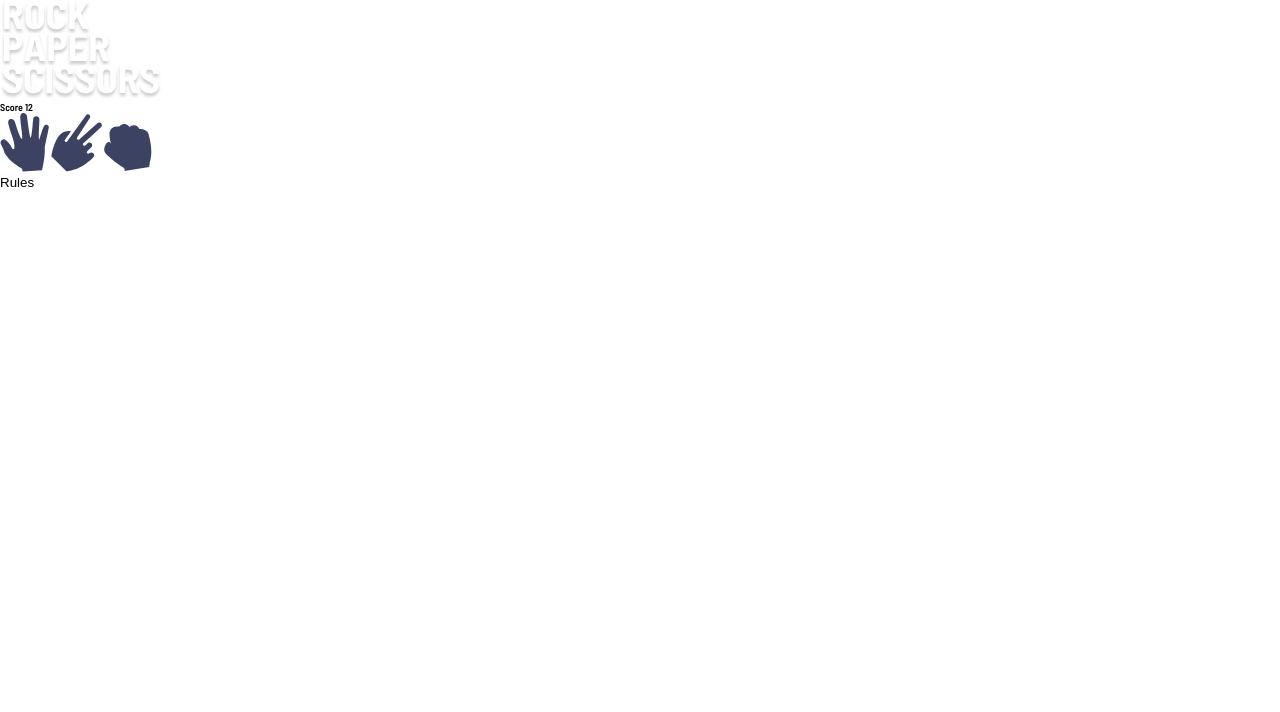
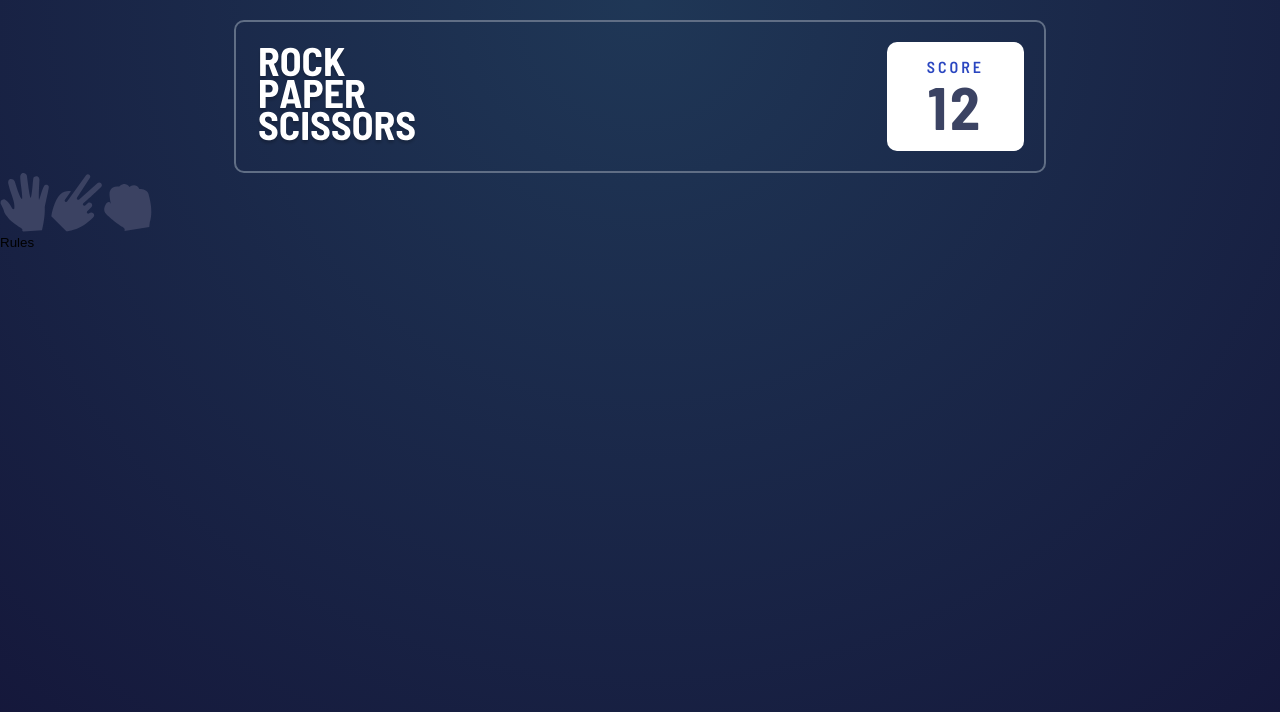
Before and after one commit to ahmed-s-fatahallah/paper-scissors-rock, a website built with Vite: page index.html in a window 1280 px wide. Built offline with nearby package versions, Linux system fonts and the light colour scheme.

Commit message:
feat: Add styles to the body and the header

```diff
--- a/style.css
+++ b/style.css
@@ -37,3 +37,43 @@ button {
   background: none;
   border: none;
 }
+body {
+  background-image: var(--radial-gradient);
+  background-repeat: no-repeat;
+  background-position: center;
+  background-size: contain;
+  height: 100vh;
+}
+.info-container {
+  display: flex;
+  align-items: center;
+  justify-content: space-between;
+  width: 60%;
+  margin-inline: auto;
+  margin-top: 2rem;
+  padding: 2rem;
+  border: 2px solid var(--header-outline);
+  border-radius: 1rem;
+}
+.info-container__logo {
+}
+.score-container {
+  background-color: hsl(0, 0%, 100%);
+  padding: 1.5rem 4rem;
+  border-radius: 1rem;
+  text-align: center;
+}
+.score-container__text {
+  font-size: 1.6rem;
+  letter-spacing: 3px;
+  text-transform: uppercase;
+  font-weight: 600;
+  color: var(--score-text);
+}
+.score-container__counter {
+  display: block;
+  font-size: 6rem;
+  line-height: 1;
+  font-weight: 700;
+  color: var(--dark-text);
+}
```
